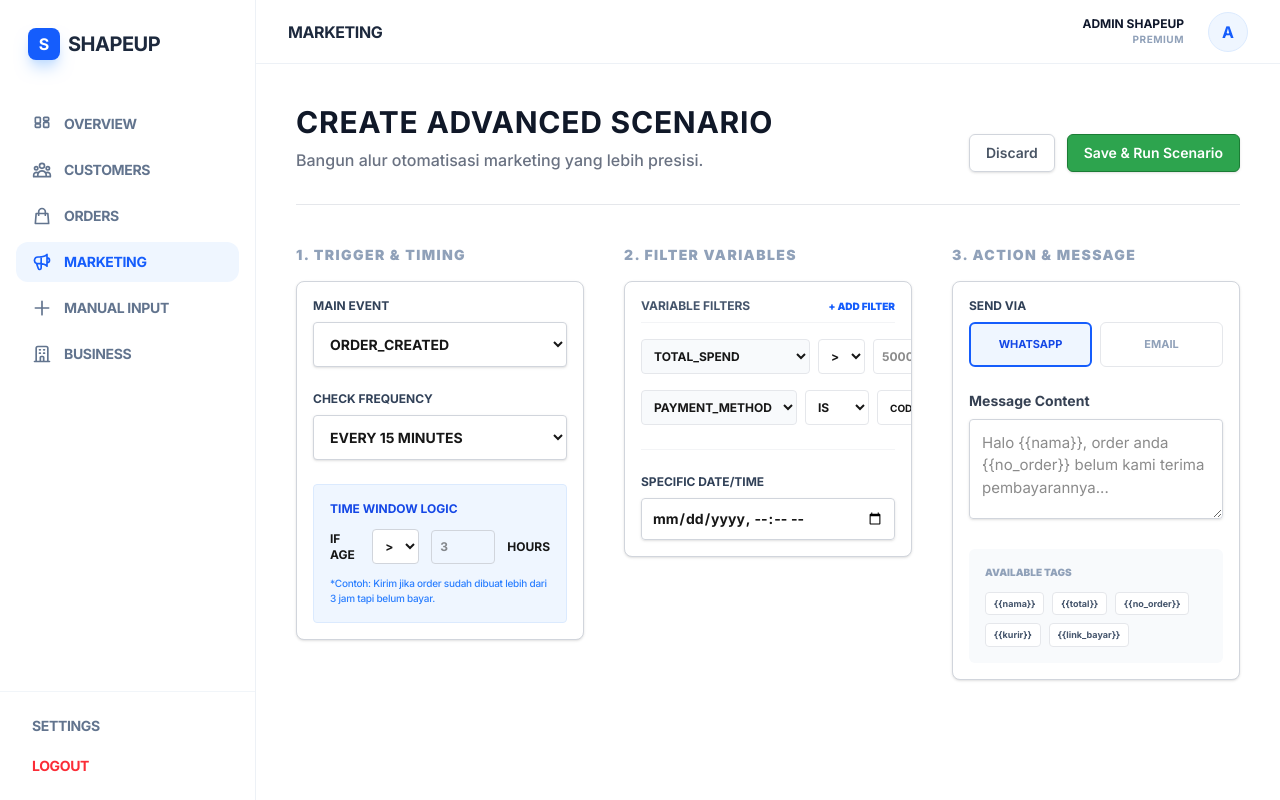
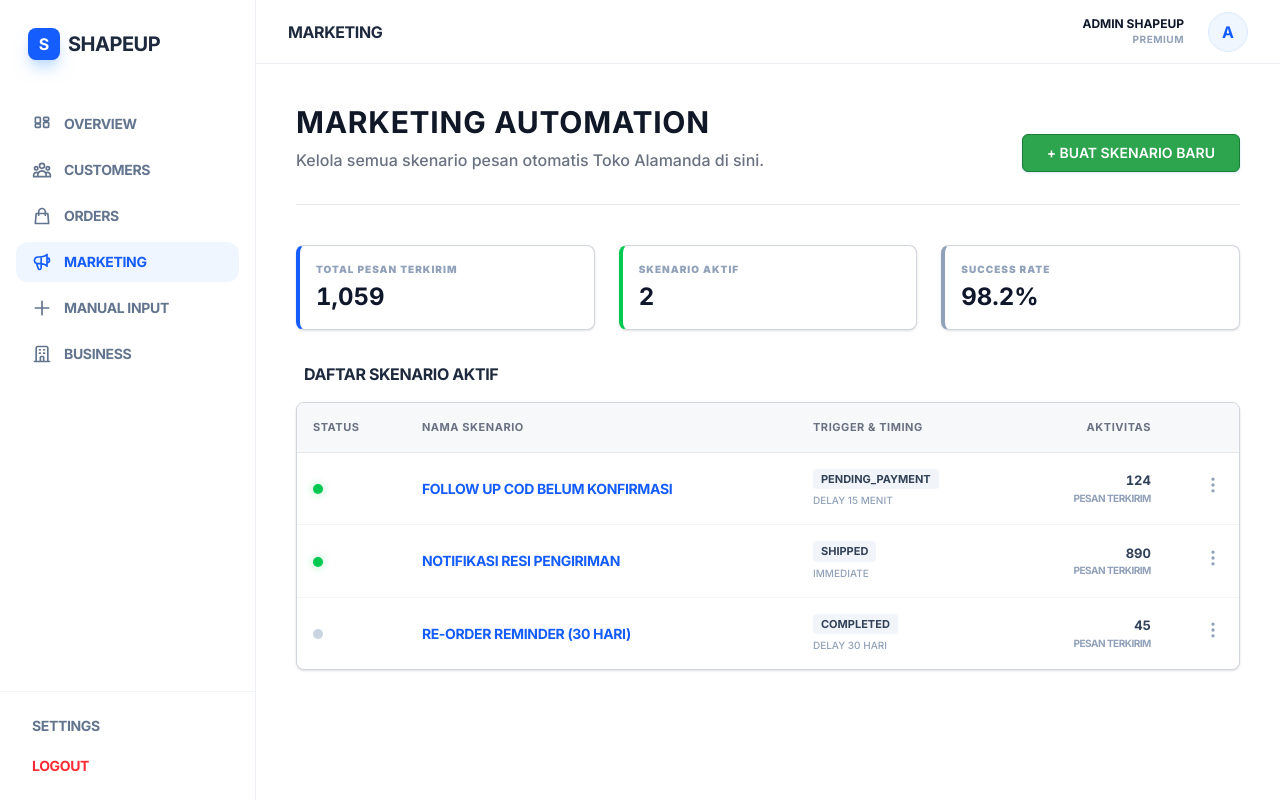
Before and after one commit to faizalamanda/shapeup-crm, a Next.js app: page /marketing in a window 1280 px wide. Built offline with nearby package versions, Linux system fonts and the light colour scheme; no server answers.

Commit message:
marketing automation

```diff
--- /dev/null
+++ b/app/marketing/new/page.tsx
@@ -0,0 +1,142 @@
+"use client"
+import { useState } from 'react'
+import { Card } from '@/components/ui/Card'
+import { Button } from '@/components/ui/Button'
+import { Input, TextArea } from '@/components/ui/Input'
+import { PageHeader } from '@/components/ui/PageHeader'
+import Link from 'next/link'
+
+export default function NewScenarioPage() {
+  const [deliveryType, setDeliveryType] = useState('IMMEDIATE')
+
+  const orderStatuses = [
+    'PENDING_PAYMENT', 'PROCESSING', 'ON_HOLD', 'COMPLETED',
+    'CANCELLED', 'REFUNDED', 'FAILED', 'READY_TO_SHIP', 'SHIPPED'
+  ]
+
+  return (
+    <div className="max-w-4xl mx-auto space-y-10 pb-20">
+      <PageHeader
+        title="BUAT SKENARIO BARU"
+        description="Susun alur pengiriman pesan otomatis berdasarkan status order."
+        action={
+          <div className="flex gap-3">
+            <Link href="/marketing">
+              <Button variant="outline">BATAL</Button>
+            </Link>
+            <Button variant="primary">SIMPAN SKENARIO</Button>
+          </div>
+        }
+      />
+
+      {/* STEP 1: INFORMASI DASAR */}
+      <section className="space-y-4">
+        <div className="flex items-center gap-4 px-2">
+          <span className="w-8 h-8 rounded-full bg-slate-900 text-white flex items-center justify-center font-bold text-sm">1</span>
+          <h3 className="font-bold text-slate-800 uppercase tracking-tight text-lg">IDENTITAS SKENARIO</h3>
+        </div>
+        <Card>
+          <Input
+            label="NAMA SKENARIO"
+            placeholder="CONTOH: FOLLOW UP COD BELUM KONFIRMASI"
+          />
+        </Card>
+      </section>
+
+      {/* STEP 2: TRIGGER (STATUS ORDER) */}
+      <section className="space-y-4">
+        <div className="flex items-center gap-4 px-2">
+          <span className="w-8 h-8 rounded-full bg-slate-900 text-white flex items-center justify-center font-bold text-sm">2</span>
+          <h3 className="font-bold text-slate-800 uppercase tracking-tight text-lg">PILIH TRIGGER (STATUS ORDER)</h3>
+        </div>
+        <Card>
+          <div className="grid grid-cols-2 md:grid-cols-3 gap-3">
+            {orderStatuses.map((status) => (
+              <label key={status} className="flex items-center gap-3 p-3 border border-slate-200 rounded-lg hover:bg-slate-50 cursor-pointer transition-all">
+                <input type="checkbox" className="w-4 h-4 accent-blue-600" />
+                <span className="text-[12px] font-bold text-slate-700">{status}</span>
+              </label>
+            ))}
+          </div>
+          <p className="mt-4 text-[11px] text-slate-400 font-medium uppercase tracking-wider">
+            *Pesan akan terpicu jika order berubah ke salah satu status di atas.
+          </p>
+        </Card>
+      </section>
+
+      {/* STEP 3: WAKTU PENGIRIMAN */}
+      <section className="space-y-4">
+        <div className="flex items-center gap-4 px-2">
+          <span className="w-8 h-8 rounded-full bg-slate-900 text-white flex items-center justify-center font-bold text-sm">3</span>
+          <h3 className="font-bold text-slate-800 uppercase tracking-tight text-lg">PENGATURAN WAKTU KIRIM</h3>
+        </div>
+        <Card>
+          <div className="space-y-6">
+            <div className="flex gap-4">
+              <button
+                onClick={() => setDeliveryType('IMMEDIATE')}
+                className={`flex-1 p-4 rounded-xl border-2 transition-all text-sm font-bold uppercase tracking-tight ${deliveryType === 'IMMEDIATE' ? 'border-blue-600 bg-blue-50 text-blue-700' : 'border-slate-100 text-slate-400'}`}
+              >
+                LANGSUNG TERKIRIM
+              </button>
+              <button
+                onClick={() => setDeliveryType('DELAY')}
+                className={`flex-1 p-4 rounded-xl border-2 transition-all text-sm font-bold uppercase tracking-tight ${deliveryType === 'DELAY' ? 'border-blue-600 bg-blue-50 text-blue-700' : 'border-slate-100 text-slate-400'}`}
+              >
+                CEK BERKALA / DELAY
+              </button>
+            </div>
+
+            {deliveryType === 'DELAY' && (
+              <div className="p-6 bg-slate-50 rounded-xl border border-slate-200 animate-in fade-in duration-300">
+                <label className="block text-xs font-bold text-slate-600 uppercase mb-3 text-center">PILIH DURASI PENGECEKAN</label>
+                <div className="flex items-center justify-center gap-4">
+                  <div className="flex items-center gap-2">
+                    <input type="number" className="w-20 p-2 border border-slate-300 rounded font-bold text-center" defaultValue="15" />
+                    <select className="p-2 border border-slate-300 rounded font-bold text-sm bg-white outline-none">
+                      <option>MENIT</option>
+                      <option>JAM</option>
+                      <option>HARI</option>
+                    </select>
+                  </div>
+                  <span className="text-xs font-bold text-slate-400 uppercase tracking-widest">SETELAH TRIGGER AKTIF</span>
+                </div>
+              </div>
+            )}
+          </div>
+        </Card>
+      </section>
+
+      {/* STEP 4: ISI PESAN */}
+      <section className="space-y-4">
+        <div className="flex items-center gap-4 px-2">
+          <span className="w-8 h-8 rounded-full bg-slate-900 text-white flex items-center justify-center font-bold text-sm">4</span>
+          <h3 className="font-bold text-slate-800 uppercase tracking-tight text-lg">KONTEN PESAN (WHATSAPP)</h3>
+        </div>
+        <Card>
+          <div className="space-y-6">
+            <TextArea
+              label="ISI TEMPLATE PESAN"
+              placeholder="Halo {{nama}}, order anda {{no_order}} sudah kami proses..."
+            />
+            <div className="flex flex-wrap gap-2 pt-2">
+              {['nama', 'total', 'no_order', 'kurir', 'link_invoice'].map(t => (
+                <button key={t} className="px-3 py-1.5 bg-slate-100 hover:bg-blue-100 border border-slate-200 rounded text-[11px] font-bold text-slate-600 transition-all uppercase tracking-tight">
+                  {"{{" + t + "}}"}
+                </button>
+              ))}
+            </div>
+          </div>
+        </Card>
+      </section>
+
+      {/* ACTION BUTTONS FOOTER */}
+      <div className="flex justify-end gap-4 pt-10 border-t border-slate-200">
+        <Link href="/marketing">
+          <Button variant="outline" className="px-10">KEMBALI KE LIST</Button>
+        </Link>
+        <Button variant="primary" className="px-10">AKTIFKAN AUTOMATION SEKARANG</Button>
+      </div>
+    </div>
+  )
+}
--- a/app/marketing/page.tsx
+++ b/app/marketing/page.tsx
@@ -1,160 +1,126 @@
 "use client"
-import { useState } from 'react'
+import Link from 'next/link'
 import { Card } from '@/components/ui/Card'
 import { Button } from '@/components/ui/Button'
-import { Input, TextArea } from '@/components/ui/Input'
 import { PageHeader } from '@/components/ui/PageHeader'
 
-export default function AdvancedScenarioPage() {
+// Data Dummy untuk Skenario
+const SCENARIOS = [
+  {
+    id: 1,
+    name: 'FOLLOW UP COD BELUM KONFIRMASI',
+    trigger: 'PENDING_PAYMENT',
+    timing: 'DELAY 15 MENIT',
+    status: 'ACTIVE',
+    sent: 124
+  },
+  {
+    id: 2,
+    name: 'NOTIFIKASI RESI PENGIRIMAN',
+    trigger: 'SHIPPED',
+    timing: 'IMMEDIATE',
+    status: 'ACTIVE',
+    sent: 890
+  },
+  {
+    id: 3,
+    name: 'RE-ORDER REMINDER (30 HARI)',
+    trigger: 'COMPLETED',
+    timing: 'DELAY 30 HARI',
+    status: 'PAUSED',
+    sent: 45
+  }
+]
+
+export default function MarketingPage() {
   return (
-    <div className="space-y-10">
+    <div className="space-y-8">
+      {/* HEADER DENGAN TOMBOL KE HALAMAN CREATE */}
       <PageHeader
-        title="Create Advanced Scenario"
-        description="Bangun alur otomatisasi marketing yang lebih presisi."
+        title="MARKETING AUTOMATION"
+        description="Kelola semua skenario pesan otomatis Toko Alamanda di sini."
         action={
-          <div className="flex gap-3">
-            <Button variant="outline">Discard</Button>
-            <Button variant="primary">Save & Run Scenario</Button>
-          </div>
+          <Link href="/marketing/new">
+            <Button variant="primary" className="px-6 shadow-md shadow-blue-100">
+              + BUAT SKENARIO BARU
+            </Button>
+          </Link>
         }
       />
 
-      <div className="grid grid-cols-1 lg:grid-cols-3 gap-10">
+      {/* STATS RINGKAS */}
+      <div className="grid grid-cols-1 md:grid-cols-3 gap-6">
+        <Card className="bg-white border-l-4 border-l-blue-600">
+          <p className="text-[10px] font-black text-slate-400 uppercase tracking-widest">Total Pesan Terkirim</p>
+          <p className="text-2xl font-bold text-slate-900 mt-1 tabular-nums">1,059</p>
+        </Card>
+        <Card className="bg-white border-l-4 border-l-green-500">
+          <p className="text-[10px] font-black text-slate-400 uppercase tracking-widest">Skenario Aktif</p>
+          <p className="text-2xl font-bold text-slate-900 mt-1 tabular-nums">2</p>
+        </Card>
+        <Card className="bg-white border-l-4 border-l-slate-400">
+          <p className="text-[10px] font-black text-slate-400 uppercase tracking-widest">Success Rate</p>
+          <p className="text-2xl font-bold text-slate-900 mt-1 tabular-nums">98.2%</p>
+        </Card>
+      </div>
 
-        {/* KOLOM KIRI: TRIGGER & SCHEDULING */}
-        <div className="space-y-8">
-          <section>
-            <h3 className="text-sm font-black text-slate-400 uppercase tracking-widest mb-4">1. Trigger & Timing</h3>
-            <Card>
-              <div className="space-y-6">
-                <div>
-                  <label className="block text-xs font-bold text-slate-700 uppercase mb-2">Main Event</label>
-                  <select className="w-full p-3 border border-gray-300 rounded shadow-sm font-bold text-sm bg-white outline-none focus:ring-2 focus:ring-blue-500">
-                    <option>ORDER_CREATED</option>
-                    <option>ORDER_COMPLETED</option>
-                    <option>CUSTOMER_REORDER</option>
-                    <option>ABANDONED_CHECKOUT</option>
-                  </select>
-                </div>
-
-                <div>
-                  <label className="block text-xs font-bold text-slate-700 uppercase mb-2">Check Frequency</label>
-                  <select className="w-full p-3 border border-gray-300 rounded shadow-sm font-bold text-sm bg-white outline-none">
-                    <option>EVERY 15 MINUTES</option>
-                    <option>HOURLY</option>
-                    <option>DAILY AT SPECIFIC TIME</option>
-                    <option>WEEKLY / MONTHLY</option>
-                  </select>
-                </div>
-
-                <div className="p-4 bg-blue-50 rounded border border-blue-100">
-                  <label className="block text-xs font-bold text-blue-700 uppercase mb-3">Time Window Logic</label>
-                  <div className="flex items-center gap-3">
-                    <span className="text-xs font-bold">IF AGE</span>
-                    <select className="p-2 border border-gray-300 rounded font-bold text-xs bg-white">
-                      <option>{">"}</option>
-                      <option>{"<"}</option>
-                    </select>
-                    <input type="number" className="w-16 p-2 border border-gray-300 rounded font-bold text-xs" placeholder="3" />
-                    <span className="text-xs font-bold">HOURS</span>
-                  </div>
-                  <p className="text-[10px] text-blue-500 mt-3 font-medium tracking-tight">
-                    *Contoh: Kirim jika order sudah dibuat lebih dari 3 jam tapi belum bayar.
-                  </p>
-                </div>
-              </div>
-            </Card>
-          </section>
+      {/* TABEL LIST SKENARIO */}
+      <section className="space-y-4">
+        <div className="px-2">
+          <h3 className="font-bold text-slate-800 uppercase tracking-tight">DAFTAR SKENARIO AKTIF</h3>
         </div>
 
-        {/* KOLOM TENGAH: ADVANCED SEGMENTATION */}
-        <div className="space-y-8">
-          <section>
-            <h3 className="text-sm font-black text-slate-400 uppercase tracking-widest mb-4">2. Filter Variables</h3>
-            <Card>
-              <div className="space-y-6">
-                <div className="space-y-4">
-                  <div className="flex items-center justify-between border-b border-gray-100 pb-2">
-                    <span className="text-xs font-bold text-slate-600 uppercase">Variable Filters</span>
-                    <button className="text-[10px] font-black text-blue-600">+ ADD FILTER</button>
-                  </div>
-
-                  {/* Filter Item 1 */}
-                  <div className="flex gap-2">
-                    <select className="flex-1 p-2 border border-gray-200 rounded text-xs font-bold bg-slate-50">
-                      <option>TOTAL_SPEND</option>
-                      <option>CITY_LOCATION</option>
-                      <option>PAYMENT_METHOD</option>
-                      <option>PRODUCT_CATEGORY</option>
-                    </select>
-                    <select className="w-16 p-2 border border-gray-200 rounded text-xs font-bold">
-                      <option>{">"}</option>
-                      <option>{"="}</option>
-                    </select>
-                    <input type="text" className="w-24 p-2 border border-gray-200 rounded text-xs font-bold" placeholder="50000" />
-                  </div>
-
-                  {/* Filter Item 2 */}
-                  <div className="flex gap-2">
-                    <select className="flex-1 p-2 border border-gray-200 rounded text-xs font-bold bg-slate-50">
-                      <option>PAYMENT_METHOD</option>
-                      <option>TOTAL_SPEND</option>
-                    </select>
-                    <select className="w-16 p-2 border border-gray-200 rounded text-xs font-bold">
-                      <option>IS</option>
-                      <option>NOT</option>
-                    </select>
-                    <select className="w-24 p-2 border border-gray-200 rounded text-xs font-bold bg-white text-[10px]">
-                      <option>COD</option>
-                      <option>TRANSFER</option>
-                    </select>
-                  </div>
-                </div>
-
-                <div className="mt-6 pt-6 border-t border-gray-100">
-                  <label className="block text-xs font-bold text-slate-700 uppercase mb-2">Specific Date/Time</label>
-                  <input type="datetime-local" className="w-full p-2.5 border border-gray-300 rounded text-sm font-bold shadow-sm" />
-                </div>
-              </div>
-            </Card>
-          </section>
-        </div>
-
-        {/* KOLOM KANAN: ACTION & CONTENT */}
-        <div className="space-y-8">
-          <section>
-            <h3 className="text-sm font-black text-slate-400 uppercase tracking-widest mb-4">3. Action & Message</h3>
-            <Card>
-              <div className="space-y-6">
-                <div>
-                  <label className="block text-xs font-bold text-slate-700 uppercase mb-2">Send Via</label>
-                  <div className="grid grid-cols-2 gap-2">
-                    <button className="p-3 border-2 border-blue-600 bg-blue-50 text-blue-700 rounded-md font-bold text-[11px] uppercase">WhatsApp</button>
-                    <button className="p-3 border border-gray-200 text-slate-400 rounded-md font-bold text-[11px] uppercase">Email</button>
-                  </div>
-                </div>
-
-                <TextArea
-                  label="Message Content"
-                  placeholder="Halo {{nama}}, order anda {{no_order}} belum kami terima pembayarannya..."
-                />
-
-                <div className="bg-slate-50 p-4 rounded-md">
-                   <p className="text-[10px] font-black text-slate-400 uppercase mb-3">Available Tags</p>
-                   <div className="flex flex-wrap gap-2">
-                     {['nama', 'total', 'no_order', 'kurir', 'link_bayar'].map(t => (
-                       <span key={t} className="px-2 py-1 bg-white border border-gray-200 rounded text-[9px] font-bold text-slate-600 hover:border-blue-500 cursor-pointer transition-all">
-                         {"{{" + t + "}}"}
-                       </span>
-                     ))}
-                   </div>
-                </div>
-              </div>
-            </Card>
-          </section>
-        </div>
-
-      </div>
+        <Card>
+          <div className="overflow-x-auto -m-4">
+            <table className="w-full text-left border-collapse">
+              <thead>
+                <tr className="bg-[#f6f8fa] border-b border-gray-200">
+                  <th className="p-4 text-[11px] font-bold text-gray-500 uppercase tracking-wider">Status</th>
+                  <th className="p-4 text-[11px] font-bold text-gray-500 uppercase tracking-wider">Nama Skenario</th>
+                  <th className="p-4 text-[11px] font-bold text-gray-500 uppercase tracking-wider text-nowrap">Trigger & Timing</th>
+                  <th className="p-4 text-[11px] font-bold text-gray-500 uppercase tracking-wider text-right">Aktivitas</th>
+                  <th className="p-4 text-[11px] font-bold text-gray-500 uppercase tracking-wider"></th>
+                </tr>
+              </thead>
+              <tbody className="divide-y divide-gray-100">
+                {SCENARIOS.map((item) => (
+                  <tr key={item.id} className="hover:bg-slate-50 transition-colors group">
+                    <td className="p-4">
+                      <span className={`inline-block w-2.5 h-2.5 rounded-full ${item.status === 'ACTIVE' ? 'bg-green-500 shadow-[0_0_8px_rgba(34,197,94,0.4)]' : 'bg-slate-300'}`}></span>
+                    </td>
+                    <td className="p-4">
+                      <p className="font-bold text-blue-600 text-[14px] uppercase tracking-tight group-hover:underline cursor-pointer">
+                        {item.name}
+                      </p>
+                    </td>
+                    <td className="p-4">
+                      <div className="flex flex-col gap-1">
+                        <span className="text-[11px] font-bold text-slate-700 bg-slate-100 px-2 py-0.5 rounded inline-block w-fit uppercase">
+                          {item.trigger}
+                        </span>
+                        <span className="text-[10px] font-medium text-slate-400 uppercase">
+                          {item.timing}
+                        </span>
+                      </div>
+                    </td>
+                    <td className="p-4 text-right">
+                      <p className="text-[13px] font-bold text-slate-700 tabular-nums">{item.sent}</p>
+                      <p className="text-[10px] text-slate-400 font-bold uppercase tracking-tighter">Pesan Terkirim</p>
+                    </td>
+                    <td className="p-4 text-right">
+                      <button className="text-slate-400 hover:text-slate-900 transition-colors">
+                        <svg className="w-5 h-5" fill="none" stroke="currentColor" viewBox="0 0 24 24">
+                          <path strokeLinecap="round" strokeLinejoin="round" strokeWidth="2" d="M12 5v.01M12 12v.01M12 19v.01M12 6a1 1 0 110-2 1 1 0 010 2zm0 7a1 1 0 110-2 1 1 0 010 2zm0 7a1 1 0 110-2 1 1 0 010 2z" />
+                        </svg>
+                      </button>
+                    </td>
+                  </tr>
+                ))}
+              </tbody>
+            </table>
+          </div>
+        </Card>
+      </section>
     </div>
   )
 }
```
